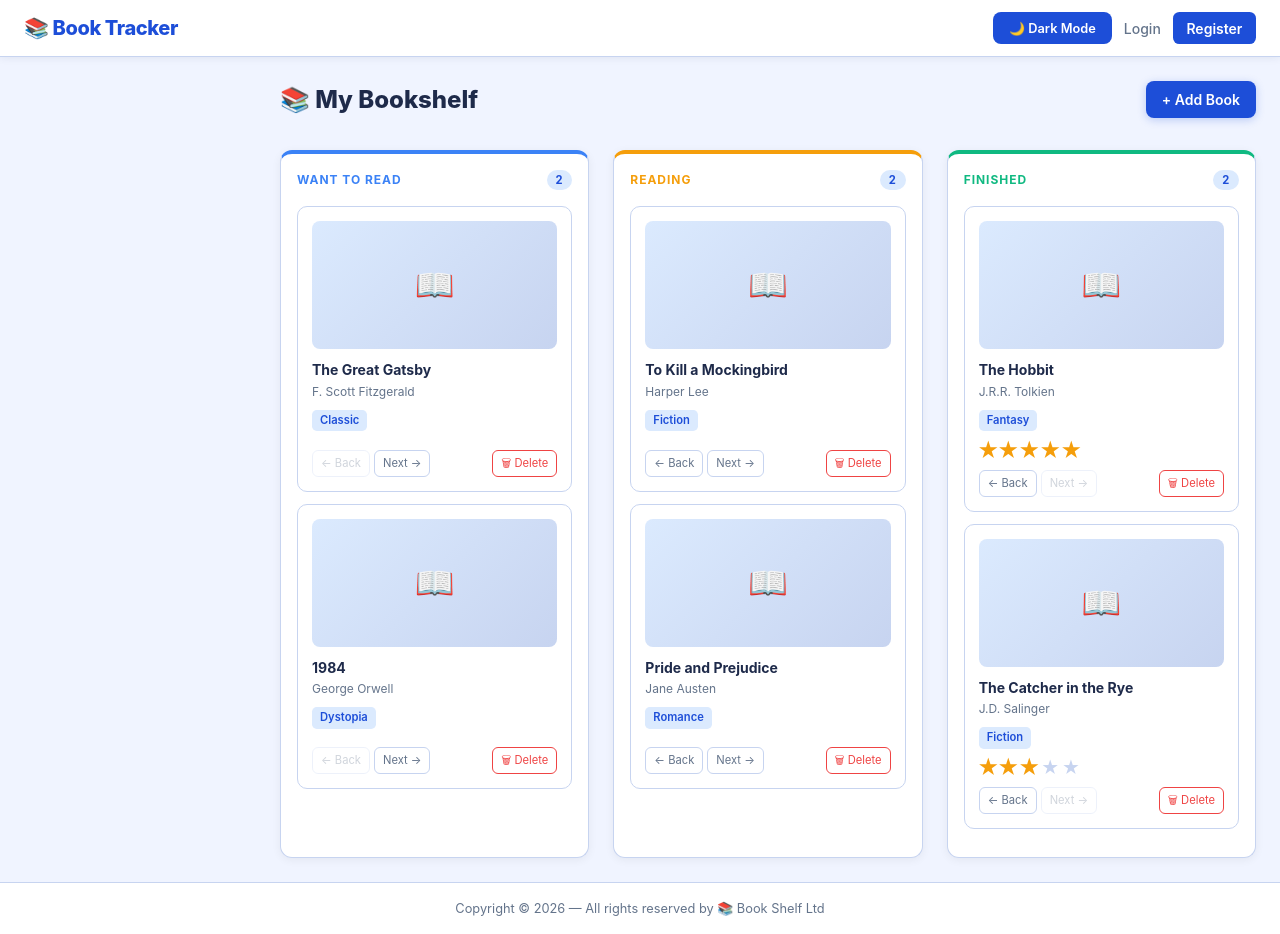
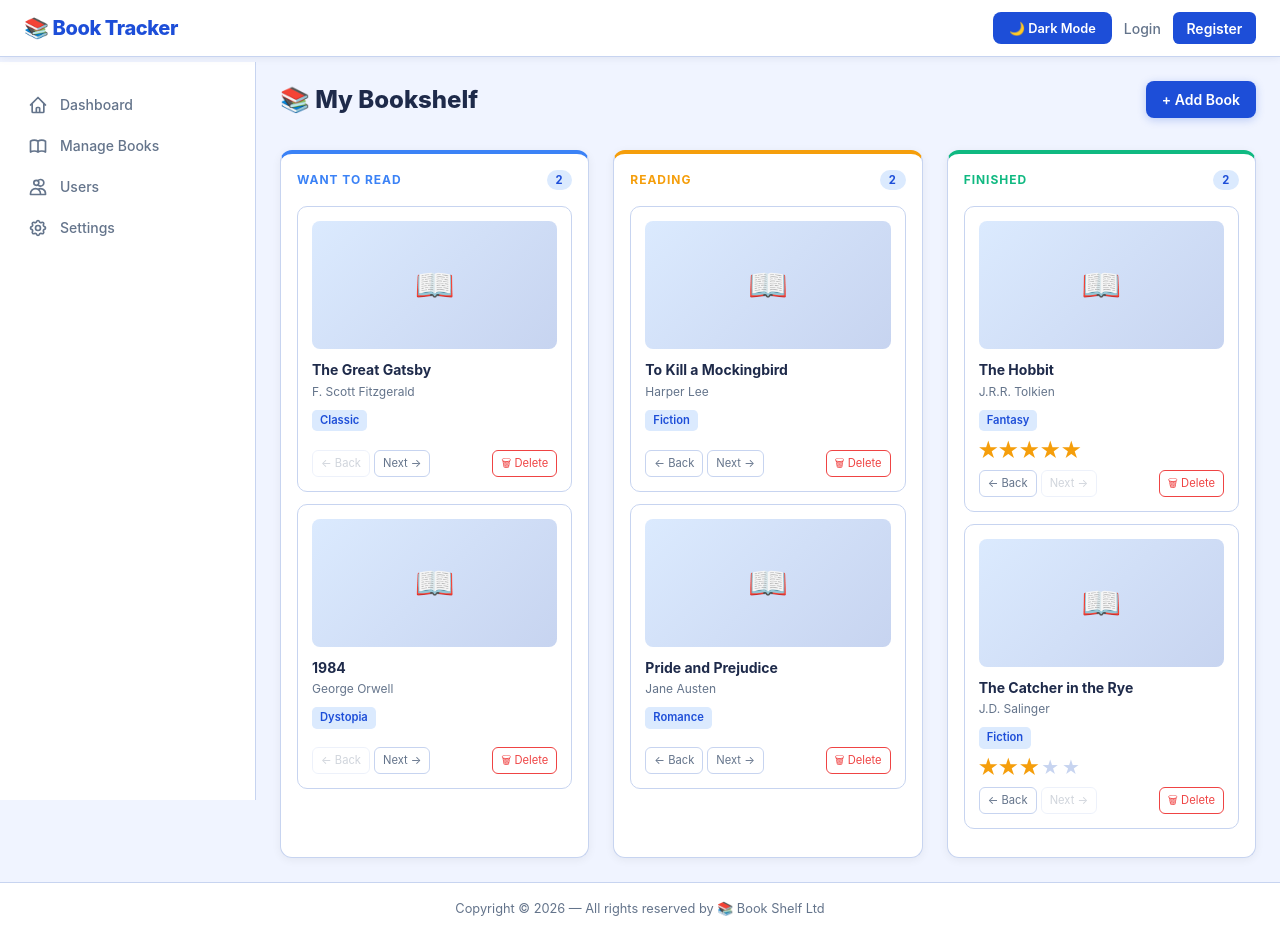
Before and after one commit to MohammadSahid232/Book-Shelf-Tracker, a React app in the folder frontend/: page /dashboard in a window 1280 px wide. Built offline with nearby package versions, Linux system fonts and the light colour scheme; the HTML template or start-up script is replaced by a standard one.

Commit message:
feat: Week 2 COMPLETED - Book management, theme system, sidebar fix, dark/light mode toggle

```diff
--- a/frontend/src/layouts/AdminLayout.jsx
+++ b/frontend/src/layouts/AdminLayout.jsx
@@ -10,25 +10,29 @@ const AdminLayout = ({ children }) => {
         <div className="app-layout">
             <Header />
 
-            <div className="admin-body">
-                {/* Sidebar */}
+            <div style={{ display: 'flex', flex: 1, position: 'relative' }}>
+
+                {/* ── Sidebar (always visible on desktop, slide-in on mobile) ── */}
                 <aside
                     className="app-sidebar"
                     style={{
-                        position: 'fixed',
+                        width: '16rem',
+                        minHeight: 'calc(100vh - 62px)',
+                        flexShrink: 0,
+                        position: 'sticky',
                         top: '62px',
-                        left: 0,
-                        height: 'calc(100vh - 62px)',
+                        alignSelf: 'flex-start',
+                        overflowY: 'auto',
+                        padding: '1.5rem 1rem',
+                        backgroundColor: 'var(--color-surface)',
+                        borderRight: '1px solid var(--color-border)',
+                        transition: 'background-color 0.3s ease, border-color 0.3s ease',
                         zIndex: 30,
-                        transform: isSidebarOpen ? 'translateX(0)' : 'translateX(-100%)',
-                        transition: 'transform 0.3s ease',
                     }}
-                    id="admin-sidebar"
                 >
-                    {/* Desktop: always visible via CSS override below */}
                     <ul style={{ listStyle: 'none', padding: 0, margin: 0 }}>
                         <li>
-                            <Link to="/dashboard" className="sidebar-link">
+                            <Link to="/dashboard" className="sidebar-link" onClick={() => setIsSidebarOpen(false)}>
                                 <svg xmlns="http://www.w3.org/2000/svg" viewBox="0 0 24 24" fill="none" stroke="currentColor" strokeWidth="2">
                                     <path strokeLinecap="round" strokeLinejoin="round" d="M3 12l2-2m0 0l7-7 7 7M5 10v10a1 1 0 001 1h3m10-11l2 2m-2-2v10a1 1 0 01-1 1h-3m-6 0a1 1 0 001-1v-4a1 1 0 011-1h2a1 1 0 011 1v4a1 1 0 001 1m-6 0h6" />
                                 </svg>
@@ -36,7 +40,7 @@ const AdminLayout = ({ children }) => {
                             </Link>
                         </li>
                         <li>
-                            <Link to="/" className="sidebar-link">
+                            <Link to="/" className="sidebar-link" onClick={() => setIsSidebarOpen(false)}>
                                 <svg xmlns="http://www.w3.org/2000/svg" viewBox="0 0 24 24" fill="none" stroke="currentColor" strokeWidth="2">
                                     <path strokeLinecap="round" strokeLinejoin="round" d="M12 6.253v13m0-13C10.832 5.477 9.246 5 7.5 5S4.168 5.477 3 6.253v13C4.168 18.477 5.754 18 7.5 18s3.332.477 4.5 1.253m0-13C13.168 5.477 14.754 5 16.5 5c1.747 0 3.332.477 4.5 1.253v13C19.832 18.477 18.247 18 16.5 18c-1.746 0-3.332.477-4.5 1.253" />
                                 </svg>
@@ -44,7 +48,7 @@ const AdminLayout = ({ children }) => {
                             </Link>
                         </li>
                         <li>
-                            <Link to="/" className="sidebar-link">
+                            <Link to="/" className="sidebar-link" onClick={() => setIsSidebarOpen(false)}>
                                 <svg xmlns="http://www.w3.org/2000/svg" viewBox="0 0 24 24" fill="none" stroke="currentColor" strokeWidth="2">
                                     <path strokeLinecap="round" strokeLinejoin="round" d="M12 4.354a4 4 0 110 5.292M15 21H3v-1a6 6 0 0112 0v1zm0 0h6v-1a6 6 0 00-9-5.197M13 7a3 3 0 11-6 0 3 3 0 016 0z" />
                                 </svg>
@@ -52,7 +56,7 @@ const AdminLayout = ({ children }) => {
                             </Link>
                         </li>
                         <li>
-                            <Link to="/" className="sidebar-link">
+                            <Link to="/" className="sidebar-link" onClick={() => setIsSidebarOpen(false)}>
                                 <svg xmlns="http://www.w3.org/2000/svg" viewBox="0 0 24 24" fill="none" stroke="currentColor" strokeWidth="2">
                                     <path strokeLinecap="round" strokeLinejoin="round" d="M10.325 4.317c.426-1.756 2.924-1.756 3.35 0a1.724 1.724 0 002.573 1.066c1.543-.94 3.31.826 2.37 2.37a1.724 1.724 0 001.065 2.572c1.756.426 1.756 2.924 0 3.35a1.724 1.724 0 00-1.066 2.573c.94 1.543-.826 3.31-2.37 2.37a1.724 1.724 0 00-2.572 1.065c-.426 1.756-2.924 1.756-3.35 0a1.724 1.724 0 00-2.573-1.066c-1.543.94-3.31-.826-2.37-2.37a1.724 1.724 0 00-1.065-2.572c-1.756-.426-1.756-2.924 0-3.35a1.724 1.724 0 001.066-2.573c-.94-1.543.826-3.31 2.37-2.37.996.608 2.296.07 2.572-1.065z" />
                                     <path strokeLinecap="round" strokeLinejoin="round" d="M15 12a3 3 0 11-6 0 3 3 0 016 0z" />
@@ -63,31 +67,10 @@ const AdminLayout = ({ children }) => {
                     </ul>
                 </aside>
 
-                {/* Overlay for mobile */}
-                {isSidebarOpen && (
-                    <div
-                        onClick={() => setIsSidebarOpen(false)}
-                        style={{ position: 'fixed', inset: 0, zIndex: 20, background: 'rgba(0,0,0,0.4)' }}
-                    />
-                )}
-
-                {/* Mobile FAB */}
-                <button
-                    onClick={() => setIsSidebarOpen(!isSidebarOpen)}
-                    className="sidebar-fab"
-                    aria-label="Toggle Sidebar"
-                    style={{ display: 'none' }}
-                    id="sidebar-fab"
-                >
-                    <svg xmlns="http://www.w3.org/2000/svg" width="24" height="24" fill="none" viewBox="0 0 24 24" stroke="currentColor" strokeWidth="2">
-                        <path strokeLinecap="round" strokeLinejoin="round" d="M4 6h16M4 12h16M4 18h16" />
-                    </svg>
-                </button>
-
-                {/* Main Content — offset for desktop sidebar */}
+                {/* ── Main Content ── */}
                 <main
                     className="app-main-content"
-                    style={{ marginLeft: '16rem', minHeight: 'calc(100vh - 62px)', width: '100%' }}
+                    style={{ flex: 1, minHeight: 'calc(100vh - 62px)', overflowY: 'auto' }}
                 >
                     {children || <Outlet />}
                 </main>
```
Also changed, not shown: frontend/public/open_book_bg.png (added).
